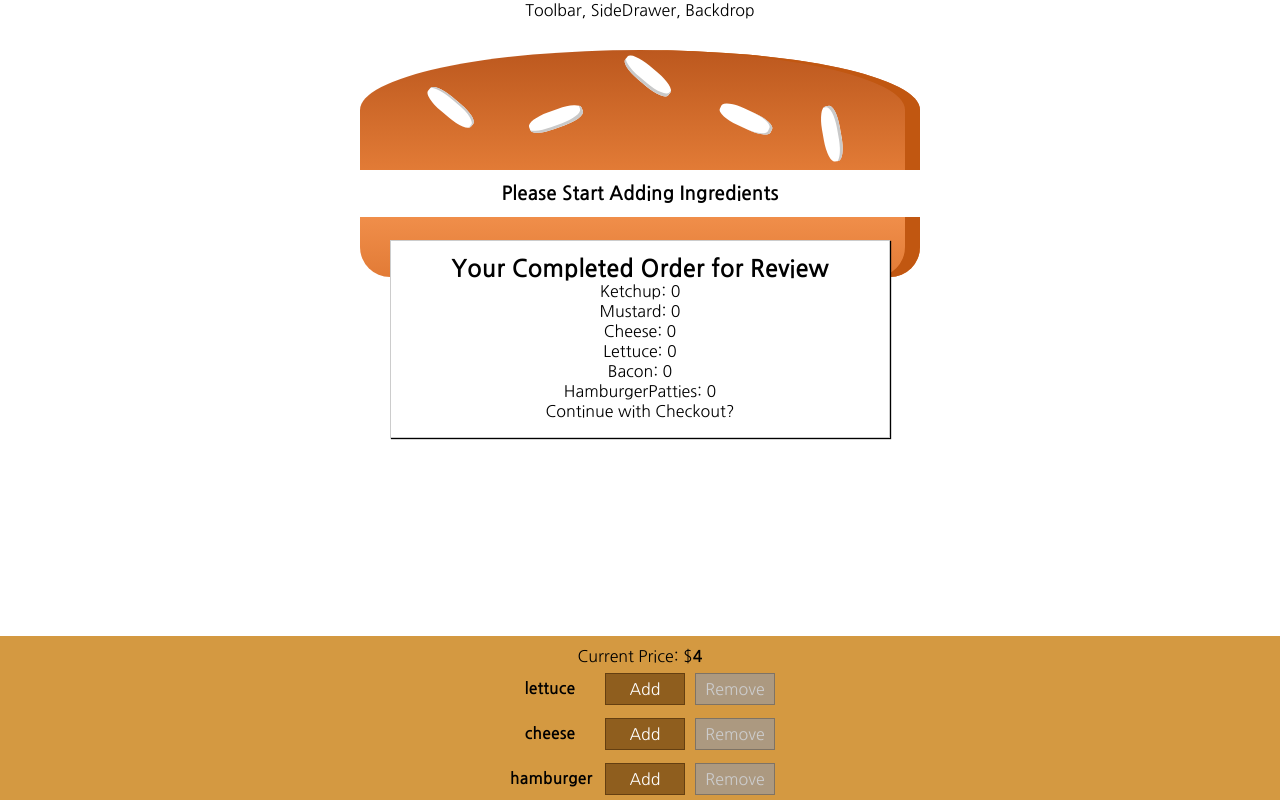
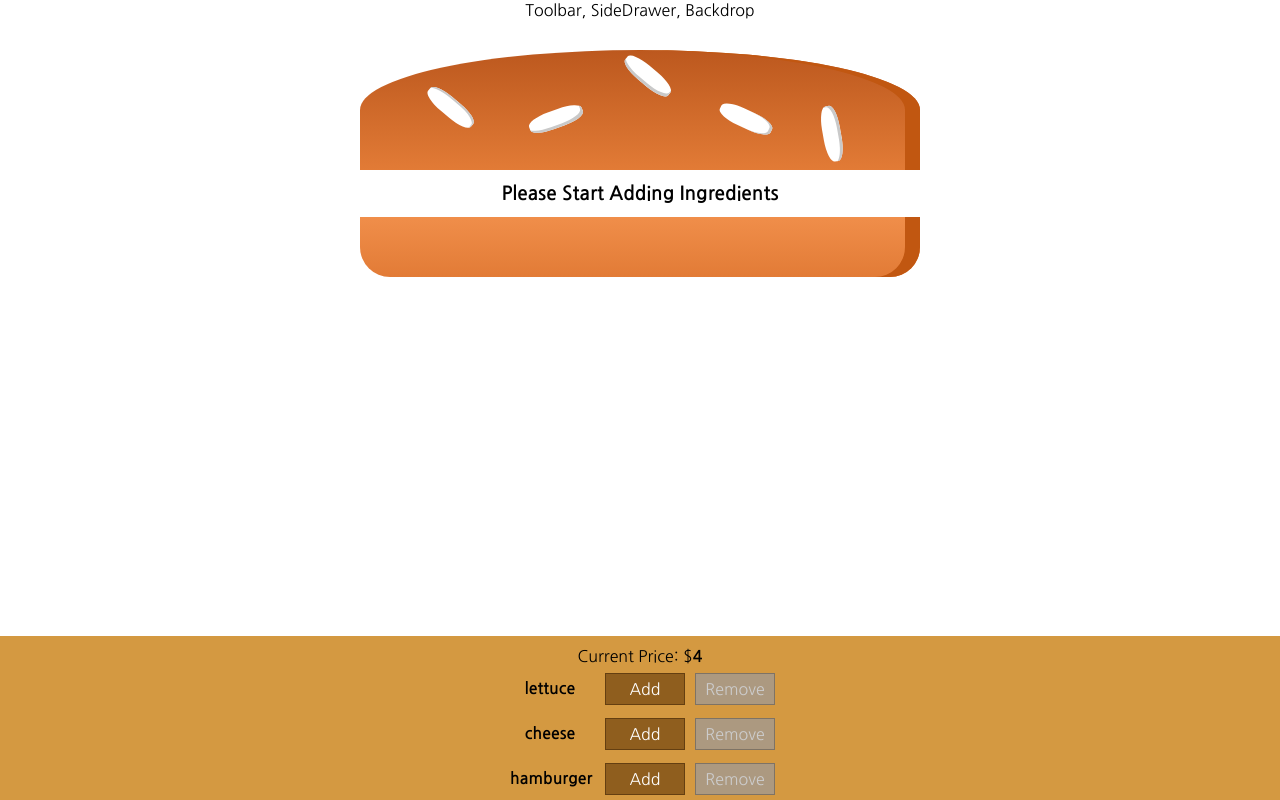
Before and after one commit to azharshahstl/BurgerMan, a React (Create React App) app: page / in a window 1280 px wide. Shown: the top 800 px of the page. Built offline with nearby package versions, Linux system fonts and the light colour scheme; the HTML template or start-up script is replaced by a standard one.

Commit message:
Order summary now appears when order button clicked

```diff
--- a/src/components/Burger/BurgerBuildControls/BurgerBuildControls.js
+++ b/src/components/Burger/BurgerBuildControls/BurgerBuildControls.js
@@ -24,7 +24,9 @@ const burgerBuildControls = (props) => {
                  removed={() =>  props.removeIngredient(control.type)}
                  disabled={props.disabled[control.type]}/>
             })}
-            <button className={classes.OrderButton} disabled={!props.purchasable}>Order Now</button>
+            <button className={classes.OrderButton}
+             disabled={!props.purchasable}
+             onClick={props.ordered}>Order Now</button>
 
         </div>
     )
--- a/src/components/UI/Modal/Modal.js
+++ b/src/components/UI/Modal/Modal.js
@@ -4,7 +4,9 @@ import classes from './Modal.module.css'
 const modal = (props) => {
 
     return (
-        <div className={classes.Modal}>
+        <div className={classes.Modal}
+             style={{transform: props.showModal ? 'TranslateY(0)' : 'TranslateY(-100vh)',
+                     opacity: props.showModal ? '1' : '0'}}>
             {props.children}
         </div>
     )
--- a/src/containers/BurgerBuilder/BurgerBuilder.js
+++ b/src/containers/BurgerBuilder/BurgerBuilder.js
@@ -27,7 +27,8 @@ class BurgerBuilder extends Component {
             HamburgerPatties: 0
         },
         totalPrice: 4,
-        ableToPurchase: false
+        ableToPurchase: false,
+        purchasing: false
     }
 
     updatedPurchaseState = (ingredients) => {
@@ -60,7 +61,7 @@ class BurgerBuilder extends Component {
         this.updatedPurchaseState(updatedIngredients);
     }
 
-    removeIngredientHandler =(type) => {
+    removeIngredientHandler = (type) => {
         const oldCount = this.state.ingredients[type];
         if (oldCount === 0) {
             return;
@@ -76,6 +77,10 @@ class BurgerBuilder extends Component {
         this.setState({ingredients: updatedIngredients, totalPrice: newPrice});
         this.updatedPurchaseState(updatedIngredients);
     }
+
+    purchaseHandler = () => {
+        this.setState({purchasing: true})
+    }
     render () {
 
         const disabledInfo = {...this.state.ingredients}
@@ -85,7 +90,7 @@ class BurgerBuilder extends Component {
 
         return (
             <Aux>
-                    <Modal>
+                    <Modal showModal={this.state.purchasing}>
                         <OrderSummary ingredients={this.state.ingredients}/>
                     </Modal>
                     <Burger ingredients={this.state.ingredients} />
@@ -93,6 +98,7 @@ class BurgerBuilder extends Component {
                     removeIngredient={this.removeIngredientHandler}
                     disabled={disabledInfo}
                     price={this.state.totalPrice}
+                    ordered={this.purchaseHandler}
                     purchasable={this.state.ableToPurchase}/>
             </Aux>
         )};
```
Also changed, not shown: 1 other file (tests, documents, lock files or other folders).
